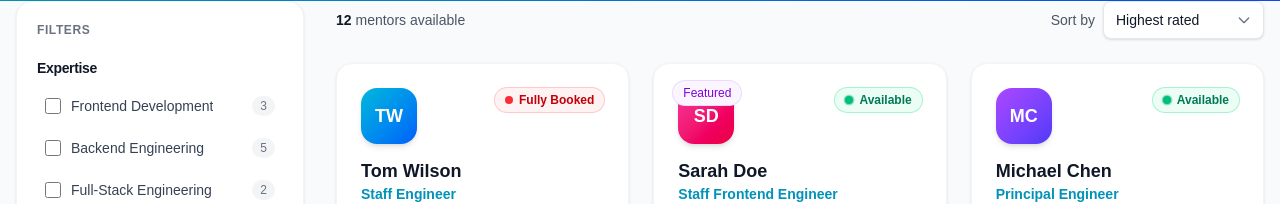
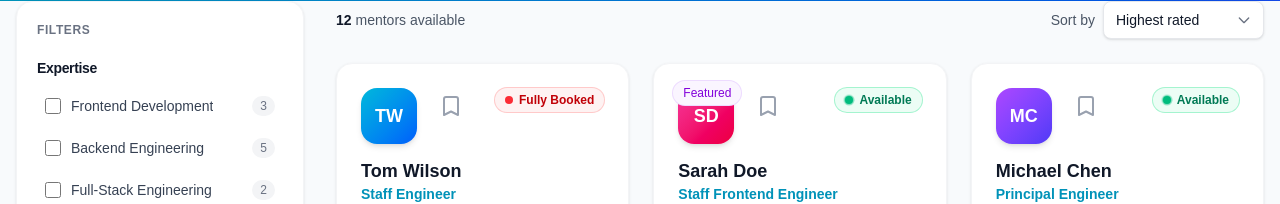
Before and after one commit to MentoNest/skillsync_frontend, a Next.js app: page /discover-mentors in a window 1280 px wide. Shown: the part 368-572 px from the top of the page. Built offline with nearby package versions, Linux system fonts and the light colour scheme.

Commit message:
Add Bookmark Mentor Feature

```diff
--- a/app/(public)/discover-mentors/MentorDiscoveryView.tsx
+++ b/app/(public)/discover-mentors/MentorDiscoveryView.tsx
@@ -27,6 +27,19 @@ export default function MentorDiscoveryView({ mentors }: MentorDiscoveryViewProp
   const [minPrice, setMinPrice] = useState<string>('');
   const [maxPrice, setMaxPrice] = useState<string>('');
   const [sort, setSort] = useState<SortOption>('rating-desc');
+  const [bookmarkedMentors, setBookmarkedMentors] = useState<Set<string>>(new Set());
+
+  const toggleBookmark = (mentorId: string) => {
+    setBookmarkedMentors((prev) => {
+      const newSet = new Set(prev);
+      if (newSet.has(mentorId)) {
+        newSet.delete(mentorId);
+      } else {
+        newSet.add(mentorId);
+      }
+      return newSet;
+    });
+  };
 
   const toggleExpertise = (expertise: Expertise) => {
     setSelectedExpertise((prev) =>
@@ -262,7 +275,13 @@ export default function MentorDiscoveryView({ mentors }: MentorDiscoveryViewProp
             >
               {filteredMentors.map((mentor) => (
                 <li key={mentor.id} className="h-full">
-                  <DiscoveryMentorCard mentor={mentor} />
+                  <DiscoveryMentorCard
+                    mentor={{
+                      ...mentor,
+                      isBookmarked: bookmarkedMentors.has(mentor.id as string),
+                      onToggleBookmark: () => toggleBookmark(mentor.id as string),
+                    }}
+                  />
                 </li>
               ))}
             </ul>
--- a/app/(public)/mentors/page.tsx
+++ b/app/(public)/mentors/page.tsx
@@ -89,15 +89,28 @@ const PAGE_SIZE = 6;
 export default function MentorsPage() {
   const [searchQuery, setSearchQuery] = useState('');
   const [page, setPage] = useState(1);
+  const [bookmarkedMentors, setBookmarkedMentors] = useState<Set<string>>(new Set());
+
+  const toggleBookmark = (mentorId: string) => {
+    setBookmarkedMentors((prev) => {
+      const newSet = new Set(prev);
+      if (newSet.has(mentorId)) {
+        newSet.delete(mentorId);
+      } else {
+        newSet.add(mentorId);
+      }
+      return newSet;
+    });
+  };
 
   const filteredMentors = mentors.filter((mentor) => {
     if (!searchQuery) return true;
     const q = searchQuery.toLowerCase();
     return (
       mentor.name.toLowerCase().includes(q) ||
-      mentor.title.toLowerCase().includes(q) ||
-      mentor.bio.toLowerCase().includes(q) ||
-      mentor.skills.some((skill) => skill.toLowerCase().includes(q))
+      (mentor.title && mentor.title.toLowerCase().includes(q)) ||
+      (mentor.bio && mentor.bio.toLowerCase().includes(q)) ||
+      (mentor.skills && mentor.skills.some((skill) => skill.toLowerCase().includes(q)))
     );
   });
 
@@ -129,7 +142,12 @@ export default function MentorsPage() {
         {displayedMentors.length > 0 ? (
           <div className="grid grid-cols-1 sm:grid-cols-2 lg:grid-cols-3 gap-6 lg:gap-8">
             {displayedMentors.map((mentor) => (
-              <MentorCard key={mentor.mentorId} {...mentor} />
+              <MentorCard
+                key={mentor.mentorId}
+                {...mentor}
+                isBookmarked={bookmarkedMentors.has(mentor.mentorId as string)}
+                onToggleBookmark={() => toggleBookmark(mentor.mentorId as string)}
+              />
             ))}
           </div>
         ) : (
--- a/components/MentorCard.tsx
+++ b/components/MentorCard.tsx
@@ -16,6 +16,8 @@ export default function MentorCard({
   isFeatured,
   profileHref,
   onBook,
+  isBookmarked,
+  onToggleBookmark,
 }: Mentor) {
   const resolvedRole = role ?? title ?? '';
   const resolvedDescription = description ?? bio ?? '';
@@ -36,6 +38,7 @@ export default function MentorCard({
       <div className="p-6 flex flex-col gap-4">
         {/* Profile photo + verified badge + availability */}
         <div className="flex items-start justify-between">
+          <div className="flex items-start gap-4">
             <Avatar
               src={avatarUrl}
               alt={`Photo of ${name}`}
@@ -44,6 +47,27 @@ export default function MentorCard({
               variant="rounded"
               className="group-hover:scale-105 transition-transform duration-300"
             />
+            <button
+              onClick={onToggleBookmark}
+              className="p-1.5 text-gray-400 hover:text-gray-600 dark:text-gray-500 dark:hover:text-gray-300 rounded-full transition-colors focus:outline-none focus:ring-2 focus:ring-cyan-500"
+              aria-label={isBookmarked ? 'Remove bookmark' : 'Add bookmark'}
+            >
+              <svg
+                xmlns="http://www.w3.org/2000/svg"
+                className="h-6 w-6"
+                fill={isBookmarked ? 'currentColor' : 'none'}
+                viewBox="0 0 24 24"
+                stroke="currentColor"
+              >
+                <path
+                  strokeLinecap="round"
+                  strokeLinejoin="round"
+                  strokeWidth={2}
+                  d="M5 5a2 2 0 012-2h10a2 2 0 012 2v16l-7-3.5L5 21V5z"
+                />
+              </svg>
+            </button>
+          </div>
 
           <div className="flex flex-col items-end gap-2">
             {isFeatured && (
--- a/components/mentors/DiscoveryMentorCard.tsx
+++ b/components/mentors/DiscoveryMentorCard.tsx
@@ -42,7 +42,7 @@ function slugFor(name: string): string {
   return name.toLowerCase().replace(/\s+/g, '-');
 }
 
-export default function DiscoveryMentorCard({ mentor }: DiscoveryMentorCardProps) {
+export default function DiscoveryMentorCard({ mentor }: { mentor: Mentor }) {
   const initials = initialsFor(mentor.name);
   const gradient = gradientFor(mentor.name);
   const profileHref = `/mentors/${slugFor(mentor.name)}`;
@@ -53,6 +53,7 @@ export default function DiscoveryMentorCard({ mentor }: DiscoveryMentorCardProps
       <div className="p-6 flex flex-col gap-4 grow">
         {/* Avatar + availability badge */}
         <div className="flex items-start justify-between gap-3">
+          <div className="flex items-start gap-4">
             <div className="relative shrink-0">
               {mentor.isFeatured && (
                 <div className="absolute -top-2 -right-2 z-10">
@@ -78,6 +79,27 @@ export default function DiscoveryMentorCard({ mentor }: DiscoveryMentorCardProps
                   {initials}
                 </div>
               )}
+            </div>
+            <button
+              onClick={mentor.onToggleBookmark}
+              className="p-1.5 text-gray-400 hover:text-gray-600 dark:text-gray-500 dark:hover:text-gray-300 rounded-full transition-colors focus:outline-none focus:ring-2 focus:ring-cyan-500"
+              aria-label={mentor.isBookmarked ? 'Remove bookmark' : 'Add bookmark'}
+            >
+              <svg
+                xmlns="http://www.w3.org/2000/svg"
+                className="h-6 w-6"
+                fill={mentor.isBookmarked ? 'currentColor' : 'none'}
+                viewBox="0 0 24 24"
+                stroke="currentColor"
+              >
+                <path
+                  strokeLinecap="round"
+                  strokeLinejoin="round"
+                  strokeWidth={2}
+                  d="M5 5a2 2 0 012-2h10a2 2 0 012 2v16l-7-3.5L5 21V5z"
+                />
+              </svg>
+            </button>
           </div>
           <MentorAvailabilityBadge status={mentor.availability} />
         </div>
--- a/lib/types.ts
+++ b/lib/types.ts
@@ -29,4 +29,6 @@ export interface Mentor {
   isFeatured?: boolean;
   profileHref?: string;
   onBook?: () => void;
+  isBookmarked?: boolean;
+  onToggleBookmark?: ()_=> void;
 }
```
Lines whose indentation alone changed are shown as unchanged.
